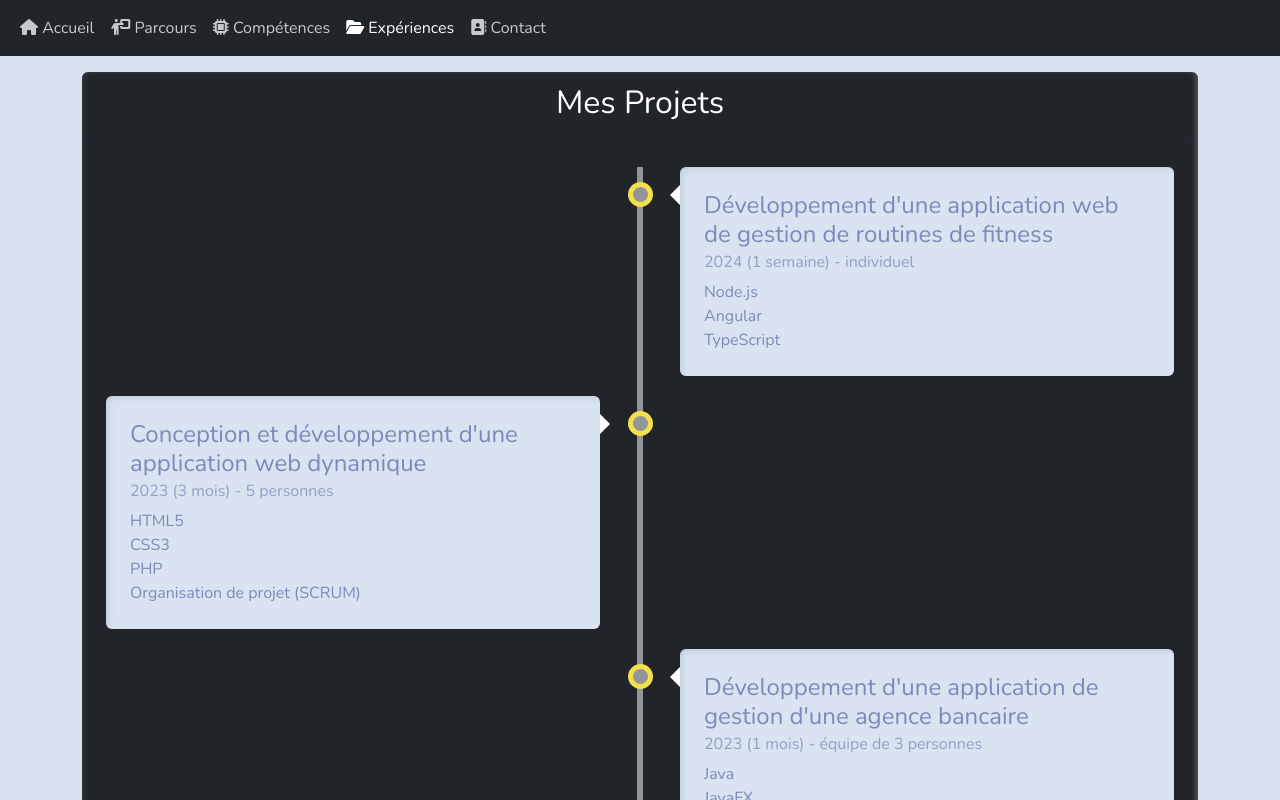
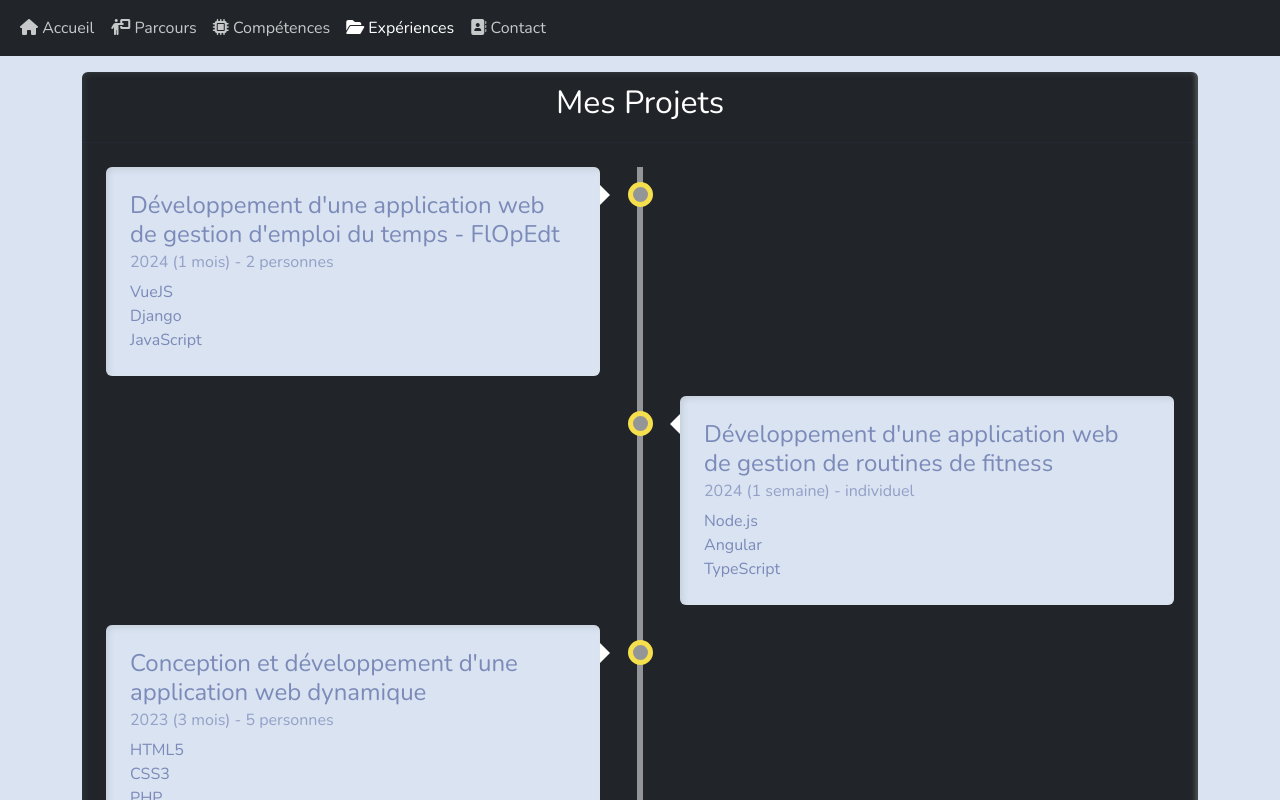
Before and after one commit to bastos-rcd/bastos-rcd.github.io, an Angular app: page /experiences in a window 1280 px wide. Shown: the top 800 px of the page. Built offline with nearby package versions, Linux system fonts and the light colour scheme.

Commit message:
update(Experiences)
 Add new experience

```diff
--- a/src/app/experiences/experiences.component.html
+++ b/src/app/experiences/experiences.component.html
@@ -4,6 +4,15 @@
     </div>
     <div class="card-body align-items-center">
         <div class="main-timeline">
+            <div class="timeline left">
+                <div class="card">
+                    <div class="card-body">
+                        <h4 class="card-title">Développement d'une application web de gestion d'emploi du temps - FlOpEdt</h4>
+                        <h6 class="card-subtitle mb-2 text-muted">2024 (1 mois) - 2 personnes</h6>
+                        <p class="card-text">VueJS<br>Django<br>JavaScript</p>
+                    </div>
+                </div>
+            </div>
             <div class="timeline right">
                 <div class="card">
                     <div class="card-body">
```
